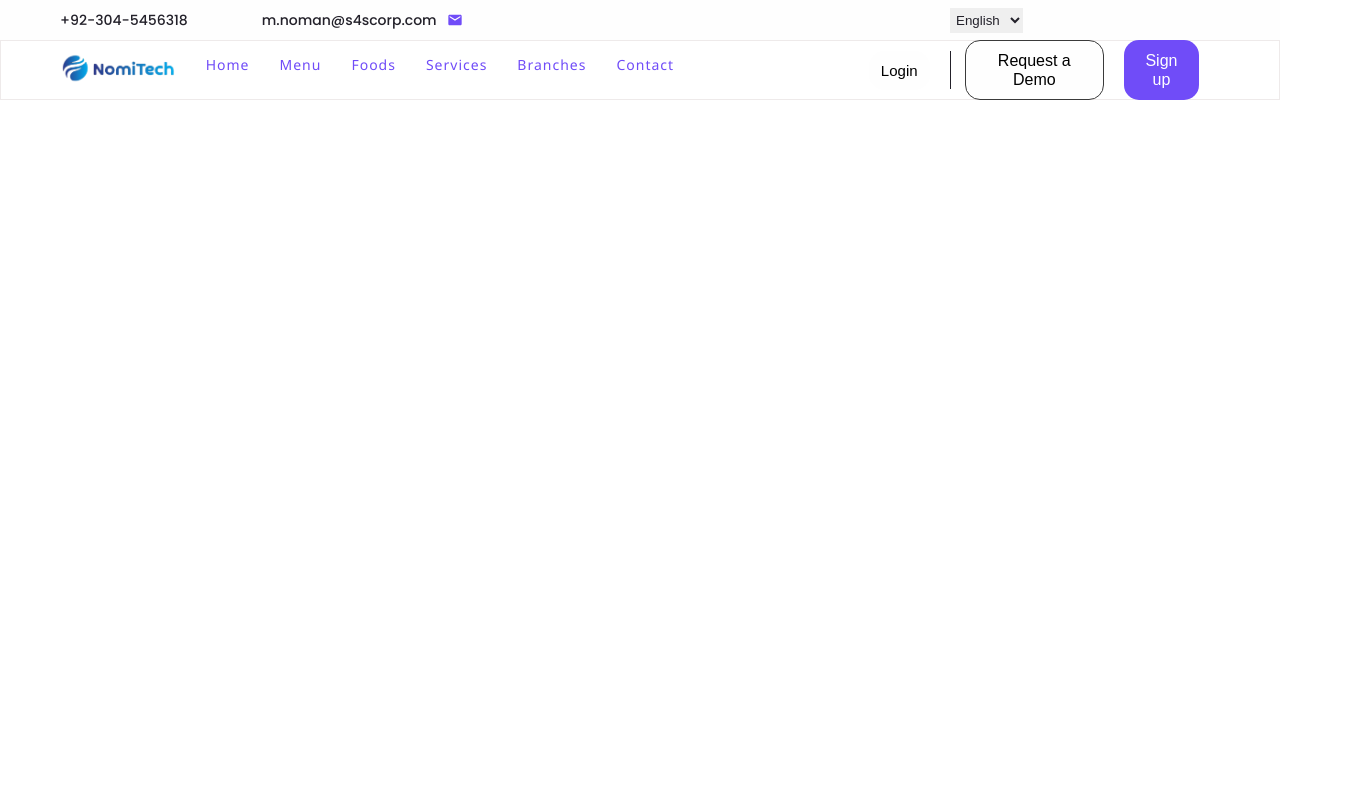
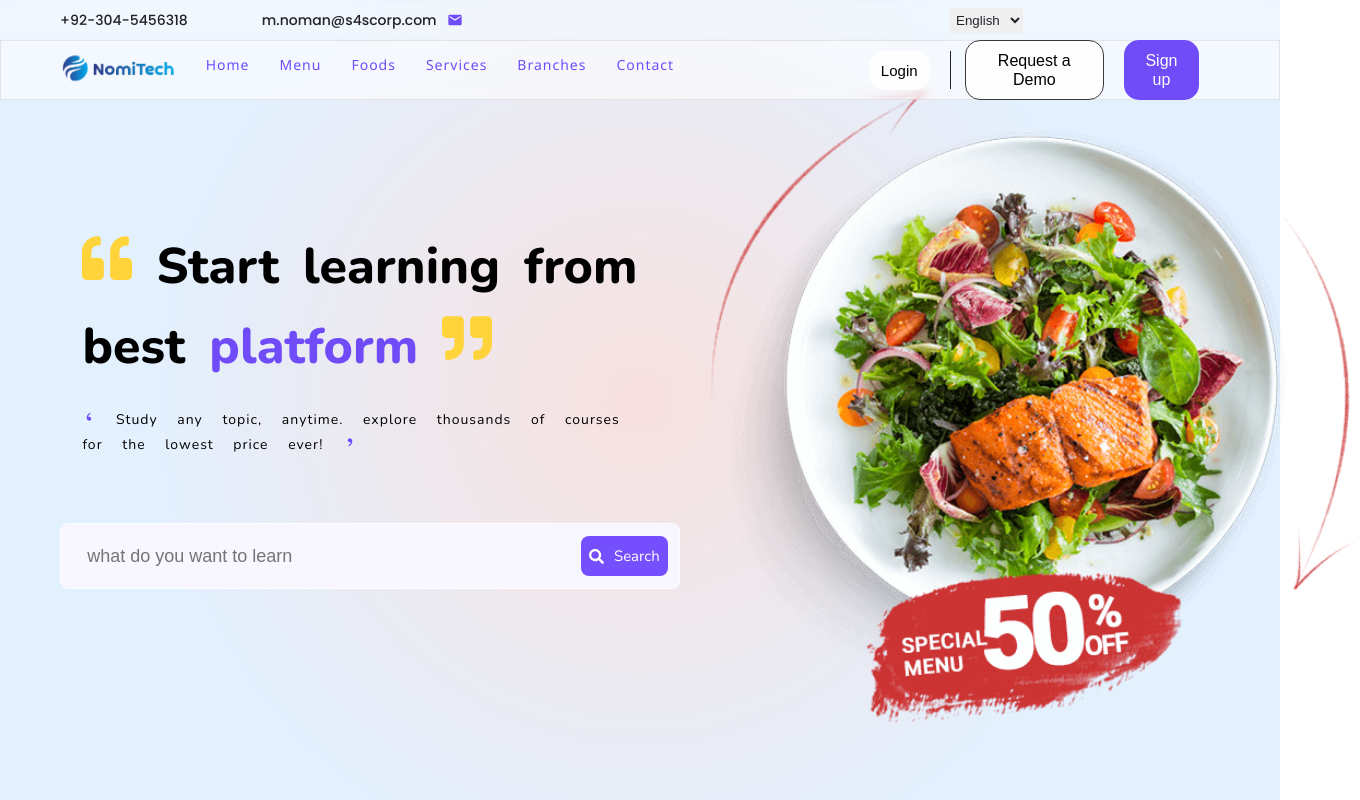
Before and after one commit to Noman-Nom/University-Course-Projects-, a React (Vite) app in the folder resturant-app/: page / in a window 1280 px wide. Shown: the whole page, 1360 px wide, since content can reach past the window. Built offline with nearby package versions, Linux system fonts and the light colour scheme; some icons are missing.

Commit message:
header section completed

```diff
--- a/resturant-app/src/Components/Header/Header.jsx
+++ b/resturant-app/src/Components/Header/Header.jsx
@@ -1,11 +1,36 @@
 import React from 'react'
 import './Header.scss'
+import { FaQuoteLeft, FaQuoteRight } from "react-icons/fa";
+import { FaSearch } from "react-icons/fa";
+import { RiSingleQuotesL } from "react-icons/ri";
+import { RiSingleQuotesR } from "react-icons/ri";
+import images from '../../Constants/images';
 
 
 const Header = () => {
-  return (
-    <div>Header</div>
-  )
+    return (
+        <div className='header'>
+            <div className="left">
+                <div className="left__content">
+                    <h1><FaQuoteLeft /> Start learning from best <span> platform </span> <FaQuoteRight /></h1>
+                    <p> <RiSingleQuotesL/> Study any topic, anytime. explore thousands of courses for the lowest price ever! <RiSingleQuotesR/></p>
+                </div>
+
+                <div className="left__form">
+                    <div className="form">
+                        <input placeholder='what do you want to learn' type="text" />
+                        <button><FaSearch/> Search  </button>
+                    </div>
+                </div>
+
+            </div>
+            <div className="right">
+              <div className="right__img">
+                <img src={images.banner} alt="" />
+              </div>
+            </div>
+        </div>
+    )
 }
 
 export default Header
--- a/resturant-app/src/Components/Header/Header.scss
+++ b/resturant-app/src/Components/Header/Header.scss
@@ -0,0 +1,143 @@
+.header{
+
+    padding: 30px;
+    display: flex;
+    flex-direction: row;
+    // border: 1px solid red;
+    // margin-top: 6rem;
+    width: 100%;
+    // height: calc(100vh - 100px );
+    height: 100vh;
+    // border-bottom: 0.5px solid rgb(207, 200, 200);
+
+
+    background: rgb(248,225,223);
+background: radial-gradient(circle, rgba(248,225,223,1) 0%, rgba(227,240,254,1) 65%, rgba(227,240,254,1) 100%, rgba(227,240,254,1) 100%);
+
+
+    .left{
+
+        flex: 1;
+        // border: 1px solid aqua;
+        display: flex;
+        flex-direction: column;
+        justify-content: center;
+        // margin-top: 80px;
+        align-items: center;
+        padding: 0px 30px;
+
+        .left__content{
+            display: flex;
+            flex-direction: column;
+            align-items: center;
+            justify-content: center;
+            // border: 1px solid grey;
+            padding: 1rem 1.4rem;
+
+            h1{
+                font-size: 50px;
+                line-height: 80px;
+                font-weight: 800;
+                word-spacing: 10px;
+                letter-spacing: 0.1px;
+                font-family: var(--font-base);
+                font-family: 'Nunito', sans-serif;
+
+                span{
+                    color: var(--new-color);
+                }
+                svg{
+                    color: #FFD43B;
+                    // font-size: 60px;
+                }
+
+            }
+            p{
+                margin-top: 20px;
+                font-size: 14px;
+                line-height: 25px;
+                font-weight: 500;
+                word-spacing: 15px;
+                letter-spacing: 1px;
+                // font-family: var(--gray-color1);
+                font-family: 'Nunito', sans-serif;
+
+
+                svg{
+                    color: var(--new-color);
+                }
+            }
+        }
+
+
+        .left__form{
+            width: 620px;
+
+            .form{
+                // border: 1px solid rgb(207, 22, 22);
+                width: 620px;
+                border-radius: 8px;
+                border: 1px solid var(--white-color);
+
+                display: flex;
+                justify-content: center;
+                align-items: center;
+                flex-direction: row;
+                width: 620px;
+                padding: .4rem .7rem;
+
+                margin-top: 50px ;
+                background-color: #F8F7FF;
+
+                input{
+                    border: 0;
+                    outline: 0;
+                    padding: 15px 15px;
+                    width: 100%;
+                    background-color: #F8F7FF;
+                    font-size: 18px;
+                    color: var(--black-color);
+
+                }
+                button{
+
+                    display: flex;
+                    // justify-content: center;
+                    align-items: center;
+                    gap:10px;
+                    color: var(--white-color);
+                    width: 90px;
+                    height: 40px;
+                    border: 0;
+                    outline: 0;
+                    padding: 10px 8px;
+                    font-size: 15px;
+                    font-family: 'Nunito', sans-serif;
+                    cursor: pointer;
+                   background-color: #754FFE;
+                   border-radius: 8px;
+                }
+            }
+        }
+    }
+    .right{
+
+        flex: 1.3;
+        // border: 1px solid green;
+        display: flex;
+        flex-direction: row;
+        justify-content: center;
+        align-items: center;
+
+        .right__img{
+            width: 650px;
+            margin-top: 10px;
+            // border: 1px solid red;
+
+
+            img{
+                width: 100%;
+            }
+        }
+    }
+}
--- a/resturant-app/src/Components/Navbar/Navbar.scss
+++ b/resturant-app/src/Components/Navbar/Navbar.scss
@@ -3,7 +3,7 @@
 
     position: fixed;
     width: 100%;
-    // z-index: 2;
+    z-index: 2;
 
 
     display: flex;
@@ -29,7 +29,7 @@
     align-items: center;
     padding:  7px 30px;
     height: 40px;
-    background-color: var(--white-color);
+    // background-color: var(--white-color);
     // border: 1px solid rgba(155, 133, 133, 0.174);
     font-family: 'Segoe UI', Tahoma, Geneva, Verdana, sans-serif;
     // background:rgba(255, 255, 255, 0.265);
--- a/resturant-app/src/Constants/images.js
+++ b/resturant-app/src/Constants/images.js
@@ -1,5 +1,8 @@
 import logo from '../assets/nomLogo2.png'
 
+import banner from '../assets/baner.png'
+
 export default {
-    logo
+    logo,
+    banner
 }
--- a/resturant-app/src/Pages/Home/Home.jsx
+++ b/resturant-app/src/Pages/Home/Home.jsx
@@ -1,10 +1,12 @@
 import React from 'react'
 import Navbar from '../../Components/Navbar/Navbar'
+import Header from '../../Components/Header/Header'
 
 const Home = () => {
   return (
     <div>
             <Navbar/>
+            <Header/>
     </div>
   )
 }
```
Also changed, not shown: resturant-app/src/assets/baner.png (added).
